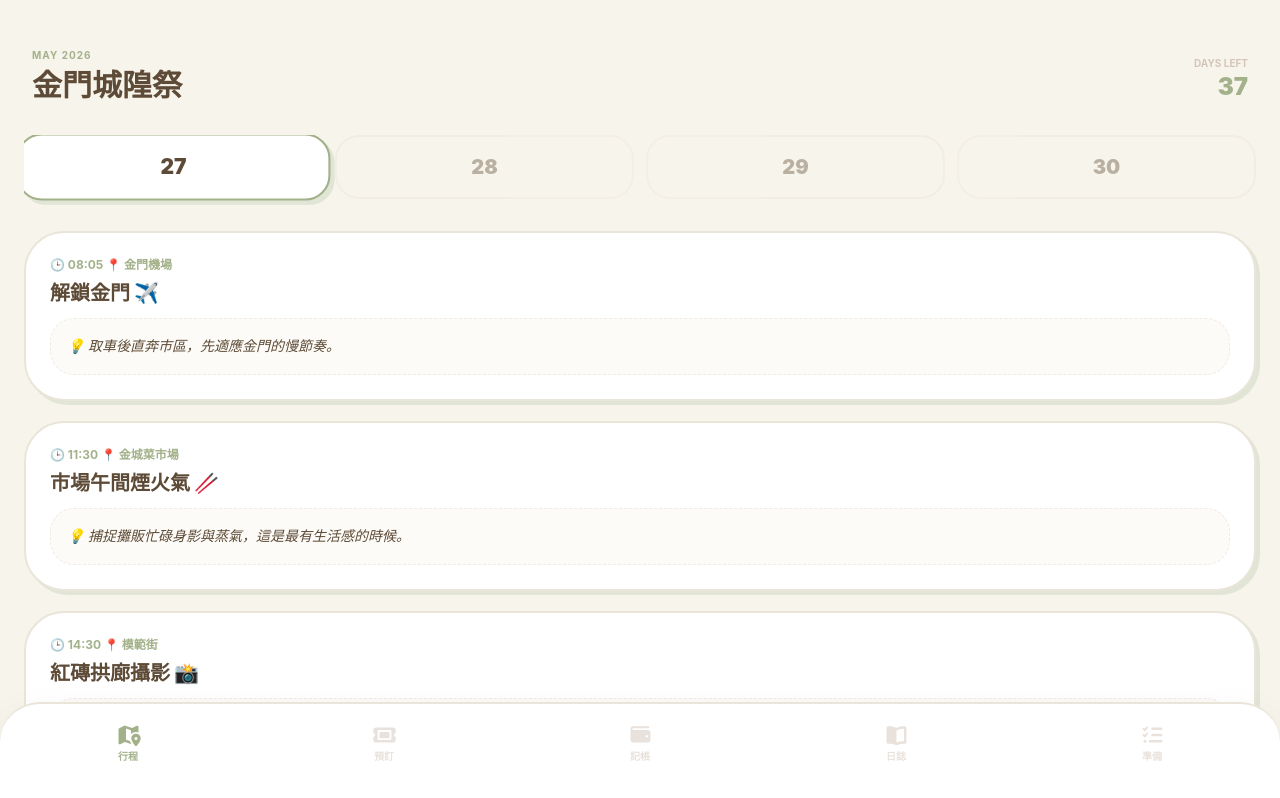
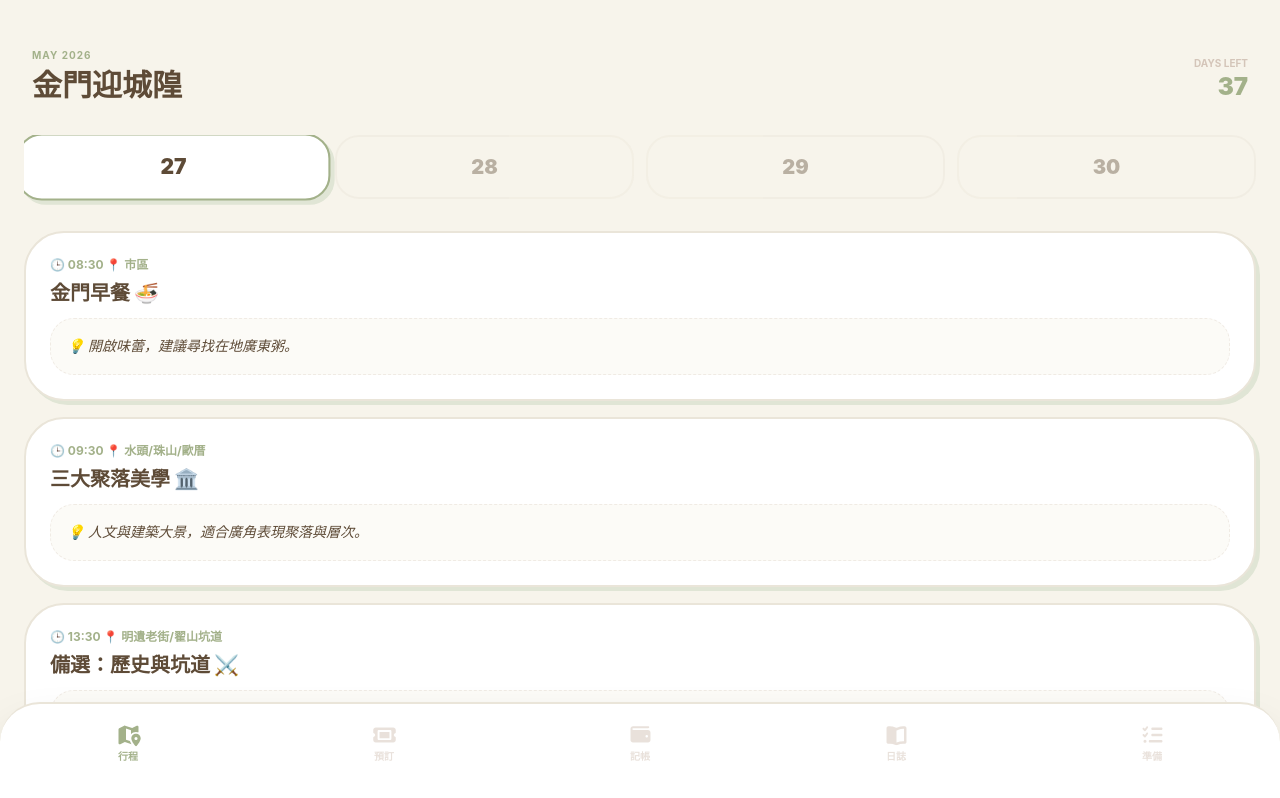
Before and after one commit to kmtsvlee/guilin-trip, a React (Vite) app: page / in a window 1280 px wide. Shown: the top 798 px of the page. Built offline with nearby package versions, Linux system fonts and the light colour scheme.

Commit message:
add all itinerary spots

```diff
--- a/src/App.tsx
+++ b/src/App.tsx
@@ -2,53 +2,56 @@ import { useState } from 'react';
 import BottomNav from './components/BottomNav';
 import FlightCard from './components/FlightCard';
 
-// 1. 金門城隍祭 4 天完整攝影行程 (每日 4 行程)
+// 1. 完整金門攝影行程：不限景點數量，依據文檔全面補齊
 const scheduleData = [
   {
     day: "27",
     items: [
-      { time: "08:05", location: "金門機場", title: "解鎖金門 ✈️", remark: "取車後直奔市區，先適應金門的慢節奏。" },
-      { time: "11:30", location: "金城菜市場", title: "市場午間煙火氣 🥢", remark: "捕捉攤販忙碌身影與蒸氣，這是最有生活感的時候。" },
-      { time: "14:30", location: "模範街", title: "紅磚拱廊攝影 📸", remark: "下午光影灑在對稱拱廊，廣角鏡頭的最佳實驗場。" },
-      { time: "19:30", location: "金城老街", title: "祭典前夜巡禮 🌙", remark: "拍拍紅燈籠下的老建築，捕捉城隍祭前的寧靜張力。" }
+      { time: "08:30", location: "市區", title: "金門早餐 🍜", remark: "開啟味蕾，建議尋找在地廣東粥。" },
+      { time: "09:30", location: "水頭/珠山/歐厝", title: "三大聚落美學 🏛️", remark: "人文與建築大景，適合廣角表現聚落與層次。" },
+      { time: "13:30", location: "明遺老街/翟山坑道", title: "備選：歷史與坑道 ⚔️", remark: "若光影太強可入坑道拍攝倒影，或去明遺老街拍古樸氛圍。" },
+      { time: "15:00", location: "建功嶼/湖下海堤", title: "建功嶼與沙紋攝影 🌊", remark: "注意潮汐時間，拍攝湖下海堤獨特的沙紋紋理。" },
+      { time: "18:00", location: "慈堤", title: "慈堤黃昏夕陽 🌅", remark: "攝影師必爭之地，廣角捕捉海天一色的壯闊感。" },
+      { time: "20:00", location: "後浦(金城)老街", title: "後浦老街夜拍 🌙", remark: "夜拍重點：紅燈籠下的戰後建築與巷弄人文張力。" }
     ]
   },
   {
     day: "28",
     items: [
-      { time: "09:00", location: "浯島城隍廟", title: "正日起駕儀式 🏮", remark: "城隍祭最高潮！煙火繚繞與陣頭交織，人文攝影核心。" },
-      { time: "12:00", location: "市區小巷", title: "廟會街頭小吃 🍜", remark: "拍拍吃著廣東粥的信眾，捕捉祭典中的日常片段。" },
-      { time: "14:00", location: "後浦老街", title: "神轎遶境高潮 🥁", remark: "神轎穿梭窄巷，用廣角鏡頭貼近人物情緒與動作。" },
-      { time: "21:00", location: "城隍廟口", title: "夜宴與謝神 🕯️", remark: "拍拍祭典結束後留下的燈影與殘煙，很有電影感。" }
+      { time: "08:30", location: "市區/瓊林", title: "早餐與瓊林巡禮 🏮", remark: "清晨光線柔和，適合拍攝瓊林的紅磚巷弄與人文圖騰。" },
+      { time: "11:00", location: "金城鎮", title: "正日：迎城隍盛典 🥁", remark: "本次旅程核心！廣角與長焦交替，捕捉祭典高潮、陣頭與信眾神情。" },
+      { time: "15:30", location: "南、北山聚落", title: "南北山聚落攝影 🏡", remark: "拍攝古厝的人文細節與戰鬥留下的歷史痕跡。" },
+      { time: "17:30", location: "嚨口沙灘", title: "軌條砦夕照 🛡️", remark: "利用軌條砦作為前景，拍出戰地特有的淒美電影感。" },
+      { time: "19:30", location: "小金門/金門大橋", title: "小金門探訪與大橋夜色 🌉", remark: "拍攝大橋壯麗線條與對岸光影。" }
     ]
   },
   {
     day: "29",
     items: [
-      { time: "10:00", location: "水頭聚落", title: "洋樓美學攝影 🏛️", remark: "拍出得月樓的僑鄉感，注意閩南建築的脊線對稱。" },
-      { time: "13:30", location: "珠山聚落", title: "紅磚聚落全景 🧱", remark: "登上聚落後山，拍出屋脊層層疊疊的節奏感。" },
-      { time: "16:00", location: "翟山坑道", title: "坑道倒影對稱 💧", remark: "利用坑道平靜水面倒影，拍出完美的水平與垂直線。" },
-      { time: "18:30", location: "慈湖三角堡", title: "慈湖夕陽軌道 🌅", remark: "拍拍軌道倒影與夕陽，營造出戰地的荒涼淒美感。" }
+      { time: "06:00", location: "青年農莊", title: "栗喉蜂虎生態 🐦", remark: "夏季限定！長焦預備，捕捉蜂虎優美的飛行與色彩。" },
+      { time: "10:00", location: "山后民俗村/陽翟", title: "民俗建築與復古老街 🎥", remark: "山后整齊的對稱建築（廣角）、陽翟老街的懷舊感。" },
+      { time: "14:30", location: "碧山/沙美老街", title: "碧山與沙美人文 💈", remark: "尋找沙美老理髮店，捕捉最有「生活肌理」的人文肖像。" },
+      { time: "19:30", location: "瓊林聚落", title: "瓊林夜拍 🕯️", remark: "感受夜間聚落的古樸與低光影下的紅磚層次。" }
     ]
   },
   {
     day: "30",
     items: [
-      { time: "08:30", location: "金城早市", title: "早晨菜市肌理 🥬", remark: "拍拍老闆搓蚵嗲的手，這就是你追求的生活細節。" },
-      { time: "10:30", location: "北山古洋樓", title: "彈孔牆人文痕跡 🏚️", remark: "廣角特寫戰鬥留下的傷痕，拍出歷史的壓迫感。" },
-      { time: "12:30", location: "在地牛肉麵", title: "最後的味覺紀錄 🐮", remark: "拍拍大口吃麵的人們，為這趟旅程畫下圓滿句點。" },
-      { time: "14:15", location: "金門機場", title: "回程與備份 ✈️", remark: "記得再次檢查記憶卡，準備回家後的大圖處理。" }
+      { time: "09:00", location: "太湖/榕園", title: "湖光色影紀錄 🌳", remark: "拍攝太湖水鳥與榕園古樸自然的光影。" },
+      { time: "11:00", location: "漁村小艇坑道", title: "坑道對稱美學 ⚓", remark: "極致的對稱構圖點，利用水面倒影創造視覺震撼。" },
+      { time: "13:30", location: "軍事據點", title: "軍事據點最後探訪 🪖", remark: "尋找被時間遺忘的碉堡細節，為攝影集畫下句點。" },
+      { time: "15:30", location: "金門機場", title: "回程與整理 ✈️", remark: "帶著充滿「煙火氣」的記憶與畫面，平安賦歸。" }
     ]
   }
 ];
 
-// 2. 攝影師行李清單
 const initialChecklist = [
-  { id: 1, task: "廣角鏡頭 (16-35mm)", category: "器材" },
-  { id: 2, task: "備用電池與記憶卡", category: "器材" },
-  { id: 3, task: "防曬用品與雨具", category: "生活" },
-  { id: 4, task: "行動電源", category: "生活" },
-  { id: 5, task: "身分證件與電子機票", category: "重要" },
+  { id: 1, task: "廣角鏡頭 (聚落/大橋/沙紋)", category: "器材" },
+  { id: 2, task: "長焦鏡頭 (栗喉蜂虎專用)", category: "器材" },
+  { id: 3, task: "偏光鏡/減光鏡 (海堤/夕陽)", category: "器材" },
+  { id: 4, task: "備用電池與快門線", category: "器材" },
+  { id: 5, task: "防曬用品與防蚊液", category: "生活" },
+  { id: 6, task: "身分證件與電子機票", category: "重要" },
 ];
 
 export default function App() {
@@ -64,11 +67,10 @@ export default function App() {
 
   return (
     <div className="min-h-screen bg-paper pb-32 font-sans text-earth-dark text-left">
-      {/* 頂部標題 */}
       <header className="p-8 pt-12 flex justify-between items-end">
         <div>
-          <p className="text-leaf font-bold text-[10px] tracking-widest mb-1 uppercase text-left">May 2026</p>
-          <h1 className="text-3xl font-black text-left">金門城隍祭</h1>
+          <p className="text-leaf font-bold text-[10px] tracking-widest mb-1 uppercase">May 2026</p>
+          <h1 className="text-3xl font-black">金門迎城隍</h1>
         </div>
         <div className="text-right">
           <span className="text-[10px] font-bold text-earth-light block uppercase">Days Left</span>
@@ -76,11 +78,10 @@ export default function App() {
         </div>
       </header>
 
-      <main className="px-6 text-left">
-        {/* --- 行程分頁 --- */}
+      <main className="px-6">
         {activeTab === '行程' && (
-          <div className="space-y-6 animate-in fade-in">
-            <div className="flex space-x-3 overflow-x-auto pb-2 no-scrollbar text-center">
+          <div className="space-y-6 animate-in fade-in duration-500">
+            <div className="flex space-x-3 overflow-x-auto pb-2 no-scrollbar">
               {['27', '28', '29', '30'].map((day) => (
                 <button
                   key={day}
@@ -91,12 +92,12 @@ export default function App() {
                 </button>
               ))}
             </div>
-            <div className="space-y-5">
+            <div className="space-y-4">
               {currentDayData.map((item, i) => (
                 <div key={i} className="bg-white p-6 rounded-[2.5rem] border-2 border-paper-dark shadow-soft">
-                  <div className="text-leaf font-bold text-xs mb-2 text-left">🕒 {item.time} 📍 {item.location}</div>
-                  <h2 className="text-xl font-black mb-3 leading-tight text-left">{item.title}</h2>
-                  <div className="bg-paper/40 p-4 rounded-2xl border border-dashed border-earth-light/30 text-sm italic leading-relaxed text-left">
+                  <div className="text-leaf font-bold text-xs mb-2">🕒 {item.time} 📍 {item.location}</div>
+                  <h2 className="text-xl font-black mb-3 leading-tight">{item.title}</h2>
+                  <div className="bg-paper/40 p-4 rounded-2xl border border-dashed border-earth-light/30 text-sm italic leading-relaxed">
                     💡 {item.remark}
                   </div>
                 </div>
@@ -105,18 +106,16 @@ export default function App() {
           </div>
         )}
 
-        {/* --- 預訂分頁 --- */}
         {activeTab === '預訂' && (
-          <div className="space-y-4 animate-in fade-in">
+          <div className="space-y-4 animate-in fade-in duration-500">
             <FlightCard type="去程" airline="立榮航空" flightNo="B7-8801" date="2026.05.27" time="07:00 - 08:05" from="TSA" to="KNH" />
             <FlightCard type="回程" airline="立榮航空" flightNo="B7-8836" date="2026.05.30" time="20:15 - 21:15" from="KNH" to="TSA" />
           </div>
         )}
 
-        {/* --- 準備分頁 --- */}
         {activeTab === '準備' && (
-          <div className="space-y-6 animate-in fade-in">
-            <h3 className="font-bold text-xs text-earth-light tracking-widest uppercase text-left">Packing Checklist</h3>
+          <div className="space-y-6 animate-in fade-in duration-500">
+            <h3 className="font-bold text-xs text-earth-light tracking-widest uppercase">Packing Checklist</h3>
             <div className="bg-white rounded-[2.5rem] border-2 border-paper-dark shadow-soft overflow-hidden">
               {initialChecklist.map((item) => (
                 <div
@@ -125,7 +124,7 @@ export default function App() {
                   className="flex items-center p-6 border-b-2 border-paper last:border-0 active:bg-paper/30 transition-colors"
                 >
                   <span className="text-2xl mr-4">{checkedIds.includes(item.id) ? '✅' : '⬜'}</span>
-                  <div className="flex flex-col text-left">
+                  <div className="flex flex-col">
                     <span className={`font-bold ${checkedIds.includes(item.id) ? 'line-through opacity-30 text-earth-light' : ''}`}>
                       {item.task}
                     </span>
```
